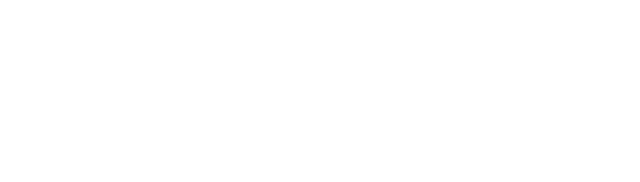
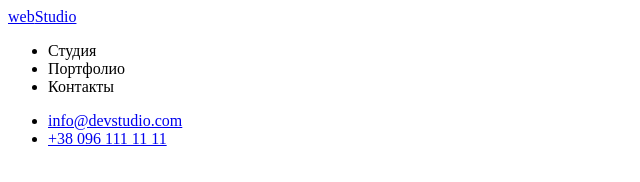
Before and after one commit to Nina-Antoniuk/goit-markup-hw-01, a plain HTML site: page index.html in a window 1280 px wide. Shown: the whole page, without its empty margins (0-640 px from the left). Drawn offline with Linux system fonts and the light colour scheme.

Commit message:
header section

```diff
--- a/index.html
+++ b/index.html
@@ -7,6 +7,19 @@
     <title>Document</title>
 </head>
 <body>
-
+    <header>
+        <nav>
+            <a href="/" class="logo"><span>web</span>Studio</a>
+            <ul>
+                <li>Студия</li>
+                <li>Портфолио</li>
+                <li>Контакты</li>
+            </ul>
+            <ul>
+                <li><a href="mailto:info@devstudio.com">info@devstudio.com</a></li>
+                <li><a href="tel:+380961111111">+38 096 111 11 11</a></li>
+            </ul>
+        </nav>
+    </header>
 </body>
 </html>
```
Also changed, not shown: .prettierrc.json (added).
